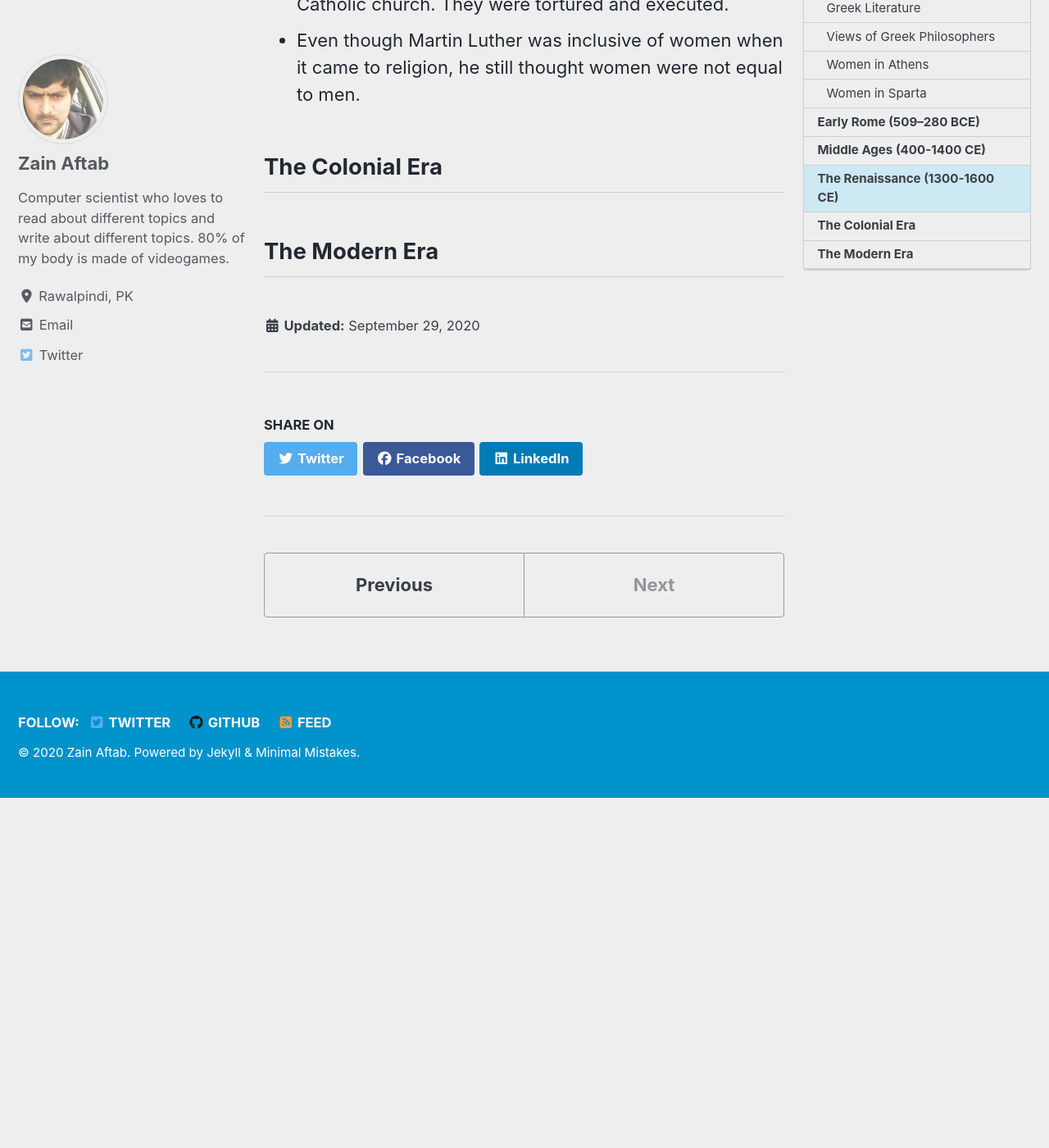
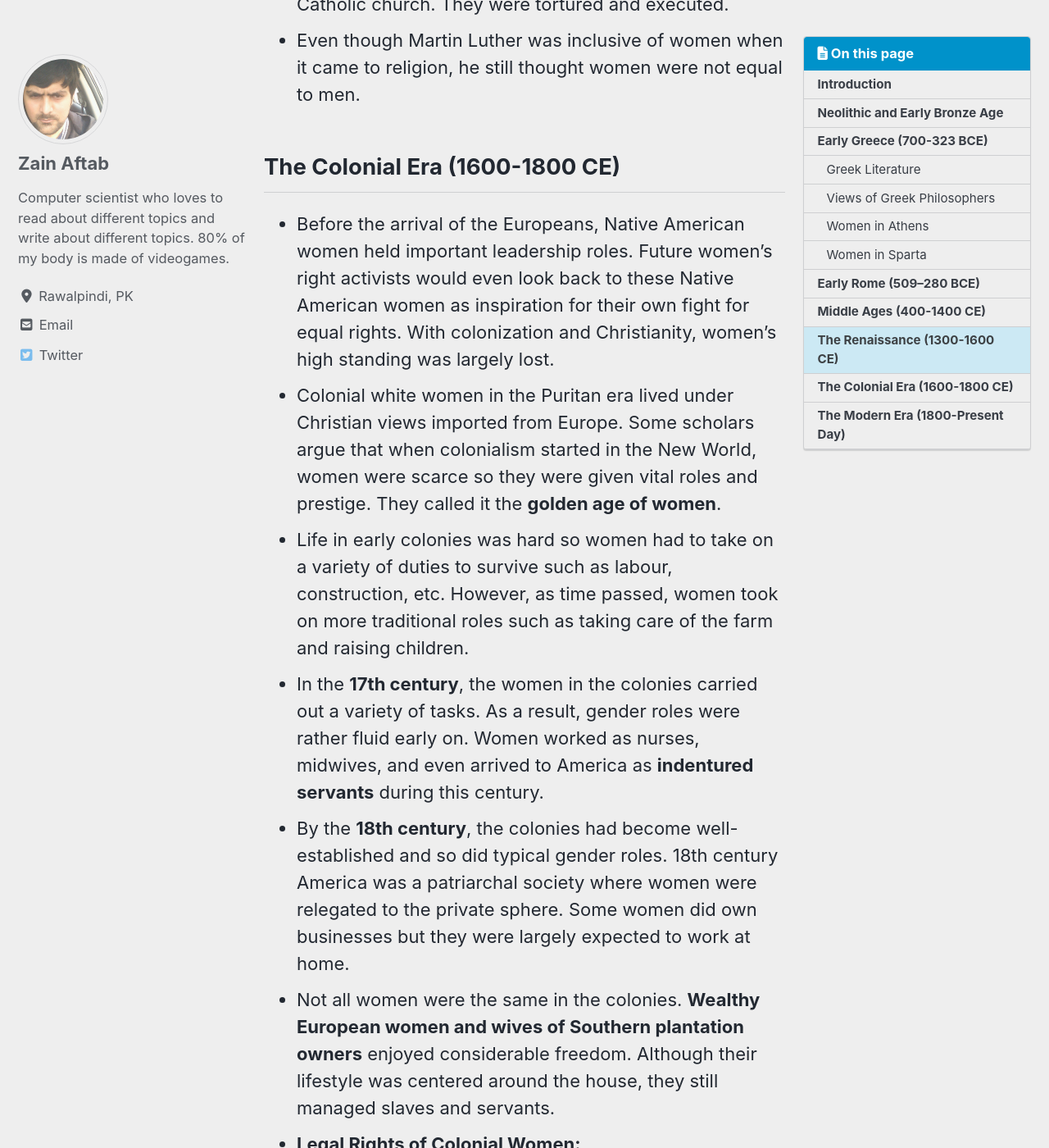
Before and after one commit to zainaftab2225/zainaftab2225.github.io, a Jekyll site: the page built from _genderstudies/history-of-gender.md, in a window 1280 px wide and 1400 px high, scrolled down 4910 px. Shown: the whole window at 82% size. Built offline with Jekyll 4.4.1, drawn with Linux system fonts in a browser that asks for light colours; cached includes are drawn as plain includes; nearby versions of some CDN libraries; before the commit the page ends 5883 px from its top, so only the background shows below that; some of the changed text lies outside the part shown.

Commit message:
website updates

```diff
--- a/_genderstudies/history-of-gender.md
+++ b/_genderstudies/history-of-gender.md
@@ -83,6 +83,30 @@ date: 2020-09-29
 - Many women accepted Christianity and Protestantism because of these inclusive views. However, some women paid a heavy price who dared to criticize the Catholic church. They were tortured and executed.
 - Even though Martin Luther was inclusive of women when it came to religion, he still thought women were not equal to men.
 
-## The Colonial Era
+## The Colonial Era (1600-1800 CE)
 
-## The Modern Era
+- Before the arrival of the Europeans, Native American women held important leadership roles. Future women's right activists would even look back to these Native American women as inspiration for their own fight for equal rights. With colonization and Christianity, women's high standing was largely lost.
+- Colonial white women in the Puritan era lived under Christian views imported from Europe. Some scholars argue that when colonialism started in the New World, women were scarce so they were given vital roles and prestige. They called it the **golden age of women**.
+- Life in early colonies was hard so women had to take on a variety of duties to survive such as labour, construction, etc. However, as time passed, women took on more traditional roles such as taking care of the farm and raising children.
+- In the **17th century**, the women in the colonies carried out a variety of tasks. As a result, gender roles were rather fluid early on. Women worked as nurses, midwives, and even arrived to America as **indentured servants** during this century.
+- By the **18th century**, the colonies had become well-established and so did typical gender roles. 18th century America was a patriarchal society where women were relegated to the private sphere. Some women did own businesses but they were largely expected to work at home.
+- Not all women were the same in the colonies. **Wealthy European women and wives of Southern plantation owners** enjoyed considerable freedom. Although their lifestyle was centered around the house, they still managed slaves and servants.
+- **Legal Rights of Colonial Women:**
+  - no right to vote.
+  - no right to hold public office.
+  - right to a will (single only).
+  - right to property (single only).
+  - they had the right to sue or be sued (single only).
+  - a widow received one-third interest in the personal property  of her deceased husband (one-half if there were no children)
+  - married women could not buy property, make a will or be sued. She had virtually no legal standing.
+- The worst of the bunch in the colonies, however, were the **African American women**. Not only were they colonial women with limited rights, they were also slaves. Slave women had multiple responsibilities and zero freedom. They took care of their owner's family, their owner's house and at the end of the day, their own family and small dwellings.
+
+## The Modern Era (1800-Present Day)
+
+- In the 19th and 20th century, women began demanding more and more rights.
+- The demand for women's suffrage began in the 1840s. The **Seneca Falls Convention (1848)**, the first women's rights convention, demanded suffrage for women. The convention signed the **Declaration of Sentiments** which expressed that women and men were equal.
+- In 1890, the National American Woman Suffrage Association (NAWSA) with Susan B. Anthony as its leading force, was created.
+- After a hard-fought series of votes in the U.S. Congress and in state legislatures, the **Nineteenth Amendment** became part of the U.S. Constitution in 1920. It states, "The right of citizens of the United States to vote shall not be denied or abridged by the United States or by any State on account of sex."
+- In Pakistan, the constitution promises to not discriminate on the basis of sex.
+- When Malaysia got freedom from British colonialists, they gave rights to women in 1957.
+- **Modernization Theory and Women:** The theory states as nations develop, economic development and social change would lead to democracy. That, in turn, would lead to women getting rights and opportunities which would improve their lives.
```
